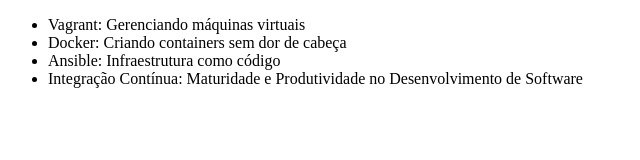
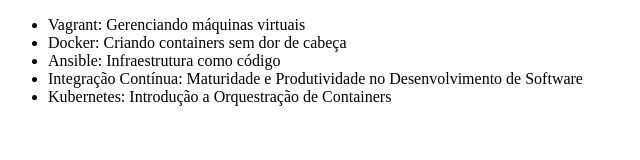
Before and after one commit to Diydar/aprendendogit, a plain HTML site: page index.html in a window 1280 px wide. Shown: the whole page, without its empty margins (0-640 px from the left). Drawn offline with Linux system fonts and the light colour scheme.

Commit message:
adicionando o curso de Kubernetes

```diff
--- a/index.html
+++ b/index.html
@@ -10,6 +10,7 @@
         <li>Docker: Criando containers sem dor de cabeça</li>
         <li>Ansible: Infraestrutura como código</li>
         <li>Integração Contínua: Maturidade e Produtividade no Desenvolvimento de Software</li>
+        <li>Kubernetes: Introdução a Orquestração de Containers</li>
     </ul>
 </body>
 </html>
```
